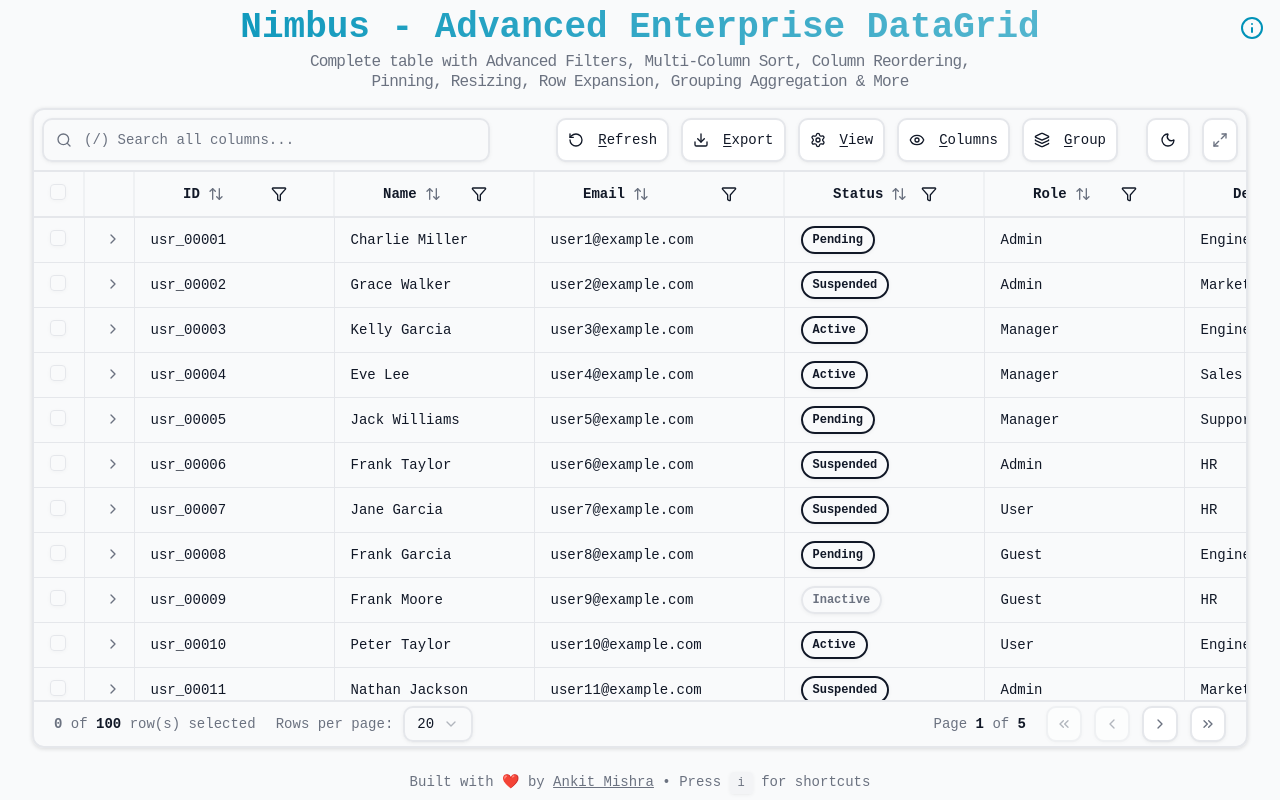
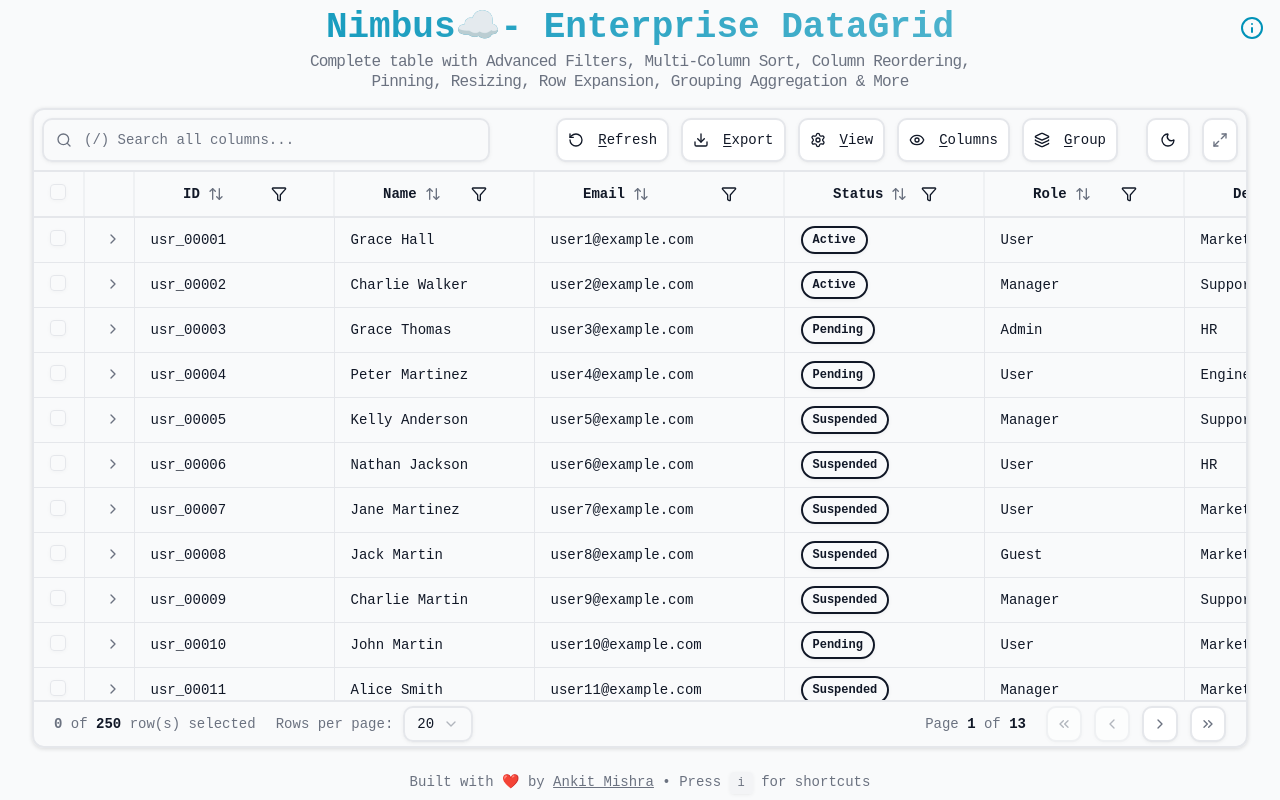
Before and after one commit to 2102ankit/nimbus, a React (Vite) app: page / in a window 1280 px wide. Built offline with nearby package versions, Linux system fonts and the light colour scheme.

Commit message:
fix css dark mode

```diff
--- a/components/Datagrid/AdvancedDataGrid.jsx
+++ b/components/Datagrid/AdvancedDataGrid.jsx
@@ -109,7 +109,7 @@ const AdvancedDataGrid = () => {
   const loadData = () => {
     setLoading(true);
     setTimeout(() => {
-      setData(generateSampleData(100));
+      setData(generateSampleData(250));
       setLoading(false);
     }, 500);
   };
@@ -493,7 +493,7 @@ const AdvancedDataGrid = () => {
                 className="mb-4 w-full text-center"
               >
                 <h1 className="text-4xl font-black mb-1 bg-clip-text text-transparent bg-linear-to-r from-primary to-primary/60">
-                  Nimbus - Advanced Enterprise DataGrid
+                  Nimbus<span className="text-white!">☁️</span>- Enterprise DataGrid
                 </h1>
                 <p className="text-md max-w-2xl mx-auto tracking-tighter leading-tight text-muted-foreground">
                   Complete table with Advanced Filters, Multi-Column Sort, Column Reordering, Pinning, Resizing, Row Expansion, Grouping Aggregation & More
@@ -576,8 +576,16 @@ const AdvancedDataGrid = () => {
             {/* Scrollable Table */}
             <div
               className="flex-1 overflow-auto min-h-0"
+              style={{
+                overscrollBehavior: 'none',
+              }}
             >
-              <table className="w-full text-sm border-collapse">
+              <table className="w-full text-sm border-collapse"
+                style={{
+                  width: 'max-content',
+                  minWidth: '100%'
+                }}
+              >
                 <DataGridTableHeader
                   table={table}
                   getDensityPadding={getDensityPadding}
--- a/components/Datagrid/DataGridTableBody.jsx
+++ b/components/Datagrid/DataGridTableBody.jsx
@@ -377,10 +377,10 @@ export function DataRow({
                     <Button size="sm" className="shadow-sm">
                       View Profile
                     </Button>
-                    <Button size="sm" variant="outline" className="shadow-sm">
+                    <Button size="sm" variant="secondary" className="shadow-sm">
                       Edit
                     </Button>
-                    <Button size="sm" variant="outline" className="shadow-sm">
+                    <Button size="sm" variant="secondary" className="shadow-sm">
                       Duplicate
                     </Button>
                     <Button
--- a/src/index.css
+++ b/src/index.css
@@ -58,7 +58,7 @@
 .dark {
   --background: oklch(0.2100 0.0060 285.8850);
   --foreground: oklch(0.8109 0 0);
-  --card: oklch(0.1822 0 0);
+  --card: oklch(0.22 0 0);
   --card-foreground: oklch(0.8109 0 0);
   --popover: oklch(0.1797 0.0043 308.1928);
   --popover-foreground: oklch(0.8109 0 0);
@@ -72,7 +72,7 @@
   --accent-foreground: oklch(0.8109 0 0);
   --destructive: oklch(0.5770 0.2450 27.3250);
   --destructive-foreground: oklch(0.1797 0.0043 308.1928);
-  --border: oklch(0.2520 0 0);
+  --border: oklch(0.3407 0.00004 271.152);
   --input: oklch(0.2520 0 0);
   --ring: oklch(0.8370 0.1280 66.2900);
   --chart-1: oklch(0.6270 0.2650 303.9000);
```
